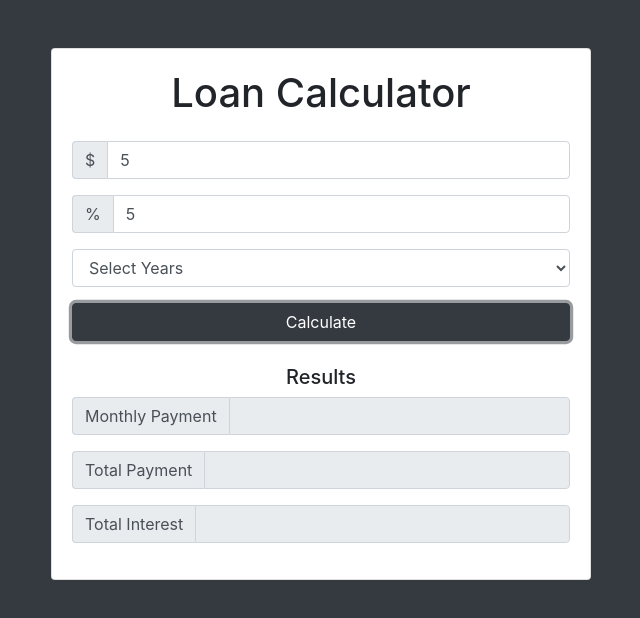
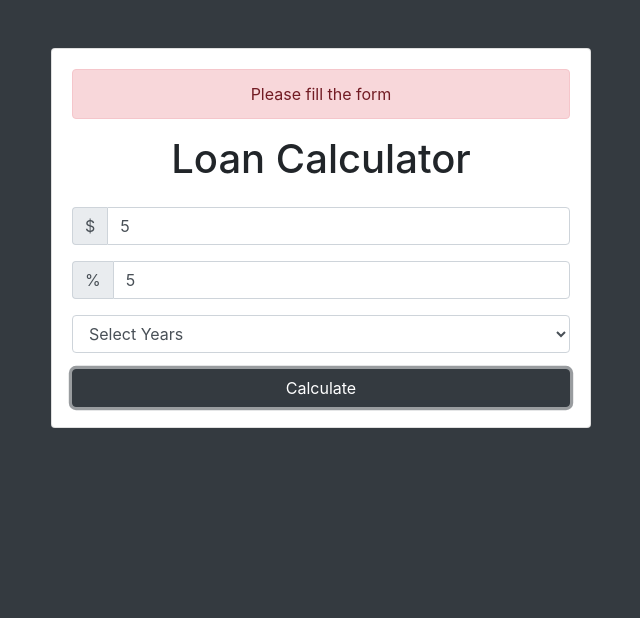
Before and after one commit to pvflessa/Loan_Calculator, a plain HTML site: page index.html in a window 1280 px wide. Both pictures are taken after typing "5", "5" into the empty fields and a click on the input "Calculate". Shown: the whole page, without its empty margins (319-959 px from the left). Drawn offline with nearby package versions, Linux system fonts and the light colour scheme.

Commit message:
Add Loader, showError, clearError

```diff
--- a/app.js
+++ b/app.js
@@ -1,18 +1,34 @@
 
 
-document.querySelector('#loan-form').addEventListener('submit',calculateResults)
+document.querySelector('#loan-form').addEventListener('submit',function(e){
+  e.preventDefault()
+  //Hide Results
+
+  document.getElementById('results').style.display='none'
 
 
-function calculateResults(e){
-  e.preventDefault()
+  //Show The Loader
+
+document.getElementById('loading').style.display='block'
+
+setTimeout(calculateResults,2000)
+
+
+})
+
+
+function calculateResults(){
+
 
   const amount = document.querySelector('#amount')
   const interest = document.querySelector('#interest')
   const years = document.querySelector('#years')
+  const option = years.options[years.selectedIndex];
+
   const monthlyPayment = document.querySelector('#monthly-payment')
   const totalPayment = document.querySelector('#total-payment')
   const totalInterest = document.querySelector('#total-interest')
-
+if (amount.value !== '' && interest.value !== '' && option.value > 0 ){
   const amountInDecimel = parseFloat(amount.value)
   const calculatedInterest = parseFloat(interest.value) / 100 / 12;
   const calculatedPayments = parseFloat(years.value) * 12;
@@ -26,7 +42,52 @@ function calculateResults(e){
   totalPayment.value = (monthly * calculatedPayments).toFixed(2);
   totalInterest.value = ((monthly * calculatedPayments)-amountInDecimel).toFixed(2);
 
+  //Show Results
 
+  document.getElementById('results').style.display='block'
+
+
+  //Hide The Loader
+
+document.getElementById('loading').style.display='none'
+
+}else{
+  showError('Please fill the form')
+}
 
 
 }
+
+
+// Show Error
+function showError(error){
+  // Hide results
+  document.getElementById('results').style.display = 'none';
+
+  // Hide loader
+  document.getElementById('loading').style.display = 'none';
+
+  // Create a div
+  const errorDiv = document.createElement('div');
+
+  // Get elements
+  const card = document.querySelector('.card');
+  const heading = document.querySelector('.heading');
+
+  // Add class
+  errorDiv.className = 'alert alert-danger';
+
+  // Create text node and append to div
+  errorDiv.appendChild(document.createTextNode(error));
+
+  // Insert error above heading
+  card.insertBefore(errorDiv, heading);
+
+  // Clear error after 3 seconds
+  setTimeout(clearError, 3000);
+}
+
+// Clear error
+function clearError(){
+  document.querySelector('.alert').remove();
+}
--- a/index.html
+++ b/index.html
@@ -8,6 +8,13 @@
 
     <!-- Bootstrap CSS -->
     <link rel="stylesheet" href="https://maxcdn.bootstrapcdn.com/bootstrap/4.0.0-beta.2/css/bootstrap.min.css" integrity="sha384-PsH8R72JQ3SOdhVi3uxftmaW6Vc51MKb0q5P2rRUpPvrszuE4W1povHYgTpBfshb" crossorigin="anonymous">
+
+
+    <style>
+       #loading, #results {
+         display:none;
+       }
+     </style>
   </head>
   <body class="bg-dark">
     <div class="container">
@@ -31,7 +38,7 @@
               <div class="form-group">
 
       <select class="form-control" id="years">
-      <option>Select Years</option>
+      <option value="0" disabled selected>Select Years</option>
       <option value="1">1</option>
       <option value="2">2</option>
       <option value="3">3</option>
@@ -70,11 +77,11 @@
               </div>
             </form>
             <!-- LOADER -->
-            <!--
+
             <div id="loading">
               <img src="img/loading.gif" alt="">
             </div>
-            -->
+
             <!-- RESULTS -->
             <div id="results" class="pt-4">
               <h5>Results</h5>
```
